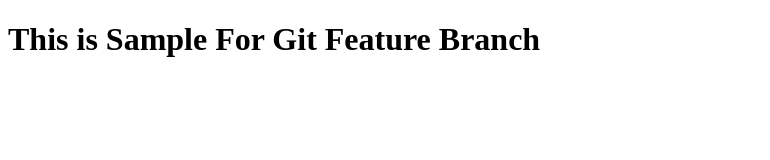
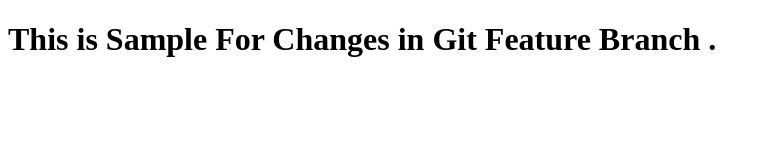
Before and after one commit to Parth-Vadhani/SecondRepo, a plain HTML site: page index.html in a window 1280 px wide. Shown: the whole page, without its empty margins (0-770 px from the left). Drawn offline with Linux system fonts and the light colour scheme.

Commit message:
Features changed

```diff
--- a/index.html
+++ b/index.html
@@ -6,6 +6,6 @@
     <title>Document</title>
 </head>
 <body>
-    <h1>This is Sample For Git Feature Branch</h1>
+    <h1>This is Sample For Changes in Git Feature Branch .</h1>
 </body>
 </html>
```
